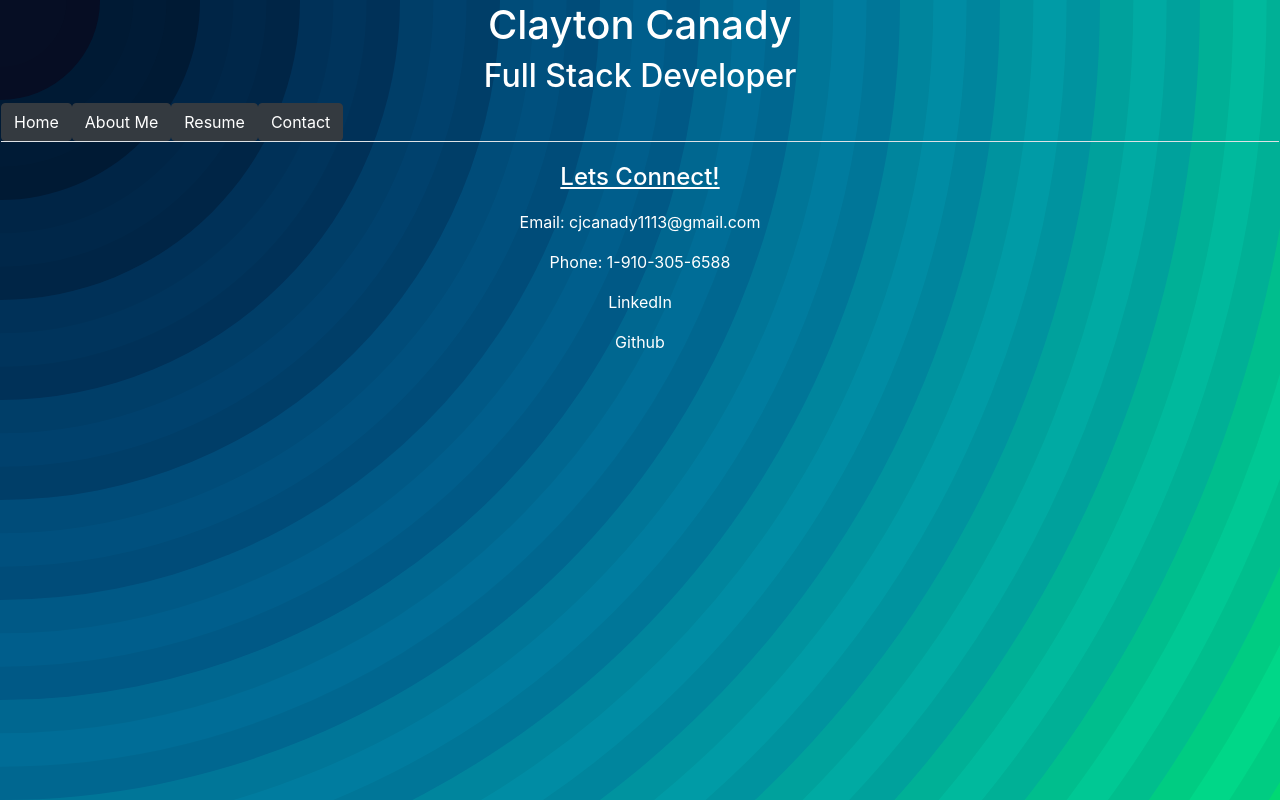
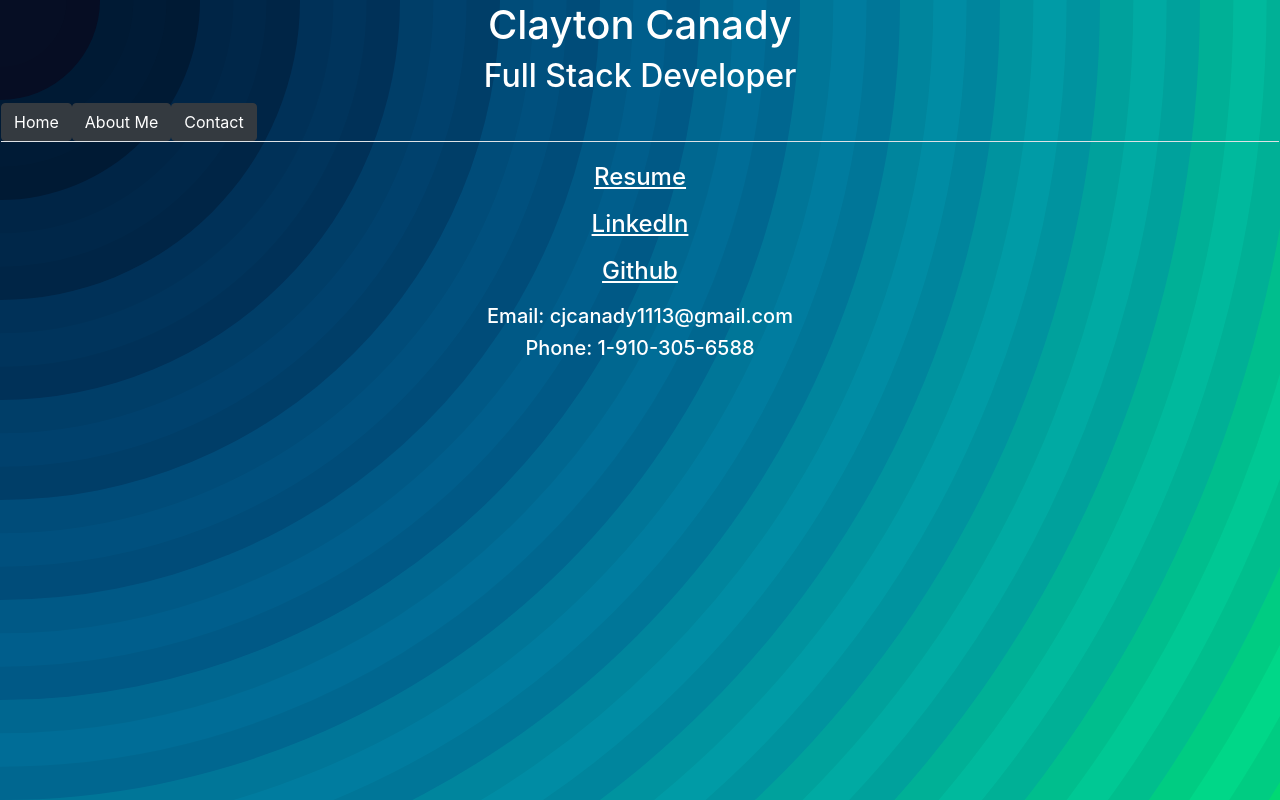
Before and after one commit to ClaytonCanady/cjc_portfolio, a React (Create React App) app: page /contact-me in a window 1280 px wide. Built offline with nearby package versions, Linux system fonts and the light colour scheme.

Commit message:
cleanup css

```diff
--- a/src/App.css
+++ b/src/App.css
@@ -38,3 +38,8 @@ header {
 p a {
 	color: white;
 }
+
+h4 a {
+	text-decoration: none;
+	color: white;
+}
--- a/src/App.js
+++ b/src/App.js
@@ -5,7 +5,7 @@ import { Button, Nav } from 'react-bootstrap';
 import AboutMe from './AboutMe';
 import Portfolio from './Portfolio';
 import ContactMe from './ContactMe';
-import Resume from './Resume';
+
 class App extends Component {
 	render() {
 		return (
@@ -21,9 +21,7 @@ class App extends Component {
 							<Button variant='dark'>About Me</Button>
 						</Link>
 
-						<Link to='/resume'>
-							<Button variant='dark'>Resume</Button>
-						</Link>
+
 						<Link to='/contact-me'>
 							<Button variant='dark'>Contact</Button>
 						</Link>
@@ -35,7 +33,7 @@ class App extends Component {
 					<Route path='/about-me' component={AboutMe} />
 
 					<Route path='/contact-me' component={ContactMe} />
-					<Route path='/resume' component={Resume} />
+
 				</main>
 			</div>
 		);
--- a/src/ContactMe.js
+++ b/src/ContactMe.js
@@ -4,22 +4,29 @@ class ContactMe extends Component {
 	render() {
 		return (
 			<div className='text'>
-				<h4>Lets Connect!</h4>
-				<p>Email: cjcanady1113@gmail.com</p>
-				<p>Phone: 1-910-305-6588</p>
-
-				<p>
+				{/* <h4>Lets Connect!</h4> */}
+				<h4>
+					<a
+						href='https://docs.google.com/document/d/1OERp842sQrLHw60KSchkT2vjUxUtqUcDKTZ43UmG0-Y/edit?usp=sharing'
+						target='blank'>
+						Resume
+					</a>
+				</h4>
+				<h4>
 					<a
 						href='https://www.linkedin.com/in/clayton-canady-dev/'
 						target='blank'>
 						LinkedIn
 					</a>
-				</p>
-				<p>
+				</h4>
+				<h4>
 					<a href='https://github.com/ClaytonCanady' target='blank'>
 						Github
 					</a>
-				</p>
+				</h4>
+
+				<h5>Email: cjcanady1113@gmail.com</h5>
+				<h5>Phone: 1-910-305-6588</h5>
 			</div>
 		);
 	}
--- a/src/Resume.js
+++ /dev/null
@@ -1,13 +0,0 @@
-import React, { Component } from 'react';
-
-class Resume extends Component {
-	render() {
-		return (
-			<div>
-				<p>resume here</p>
-			</div>
-		);
-	}
-}
-
-export default Resume;
```
Also changed, not shown: src/images/resume.png (added).
